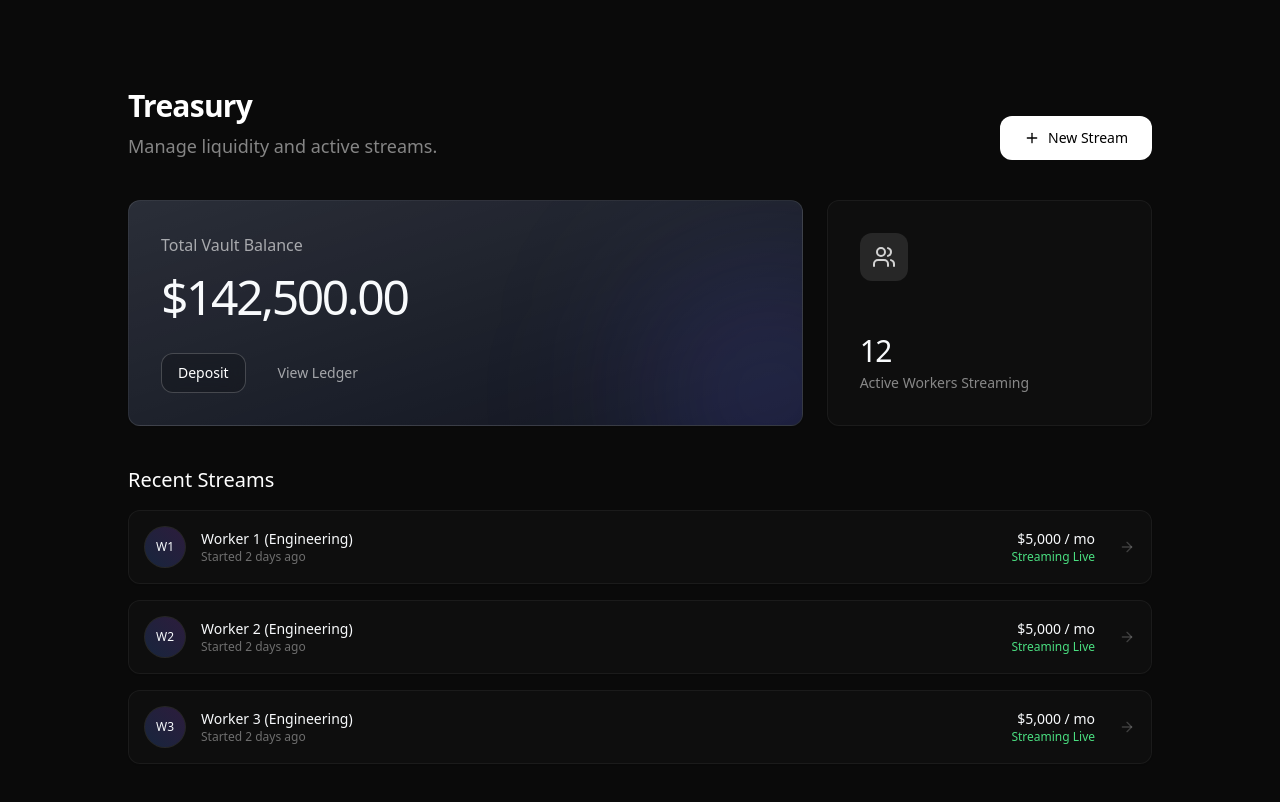
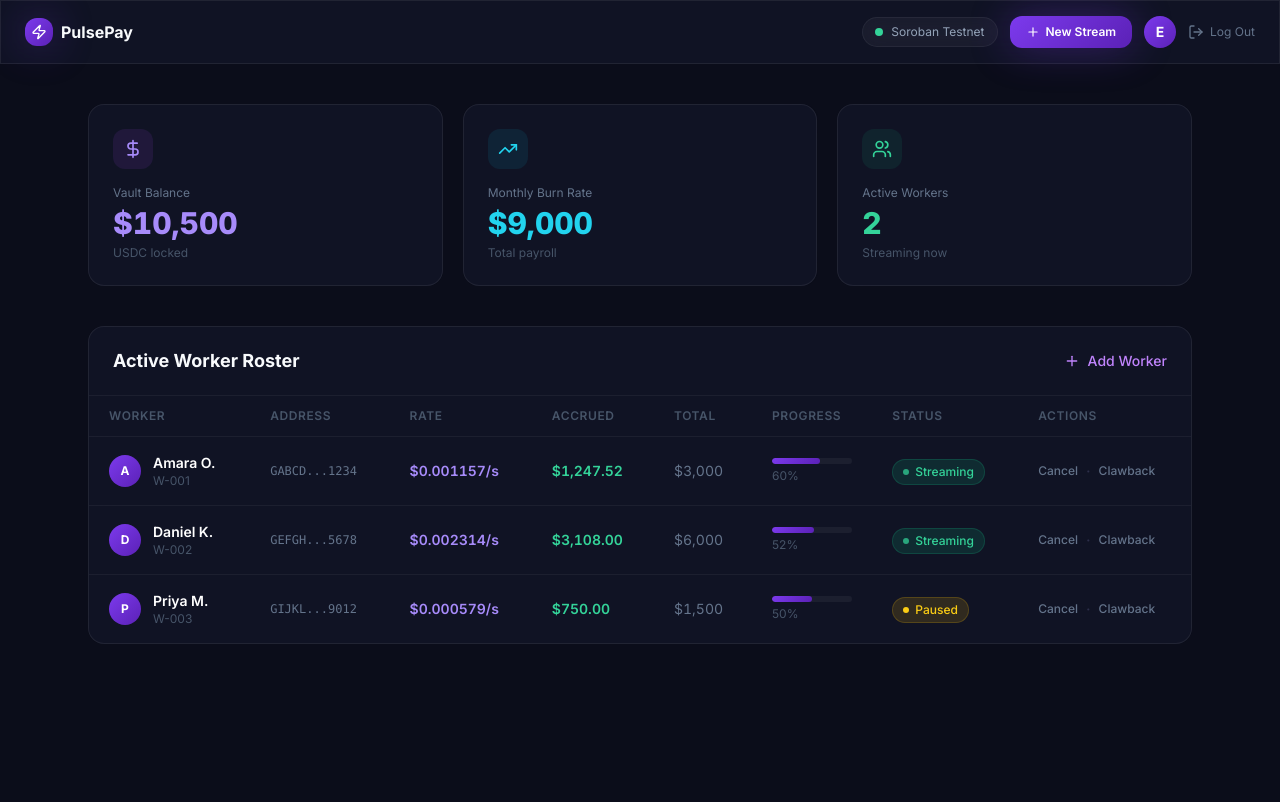
Before and after one commit to PulsePay-Agency/pulsepay, a Next.js app in the folder apps/frontend/: page /dashboard/employer in a window 1280 px wide. Shown: the top 802 px of the page. Built offline with nearby package versions, Linux system fonts and the light colour scheme.

Commit message:
feat(dashboard): overhaul employer treasury with stream creation modal

```diff
--- a/apps/frontend/src/app/dashboard/employer/page.tsx
+++ b/apps/frontend/src/app/dashboard/employer/page.tsx
@@ -1,111 +1,234 @@
 "use client";
+import { useState } from "react";
+import { useRouter } from "next/navigation";
+import { Zap, Plus, TrendingUp, Users, DollarSign, LogOut, X, AlertCircle } from "lucide-react";
+import Link from "next/link";
 
-import { motion } from "framer-motion";
-import { Button } from "@/components/ui/button";
-import { Card, CardContent } from "@/components/ui/card";
-import { Plus, Users, ArrowRight } from "lucide-react";
-import { useRouter } from "next/navigation";
-
-export default function EmployerDashboard() {
-  const router = useRouter();
+/* ─── New Stream Modal ───────────────────────────── */
+function NewStreamModal({ onClose }: { onClose: () => void }) {
+  const [form, setForm] = useState({ worker: "", monthly: "", weeks: "4" });
+  const monthly = Number(form.monthly) || 0;
+  const weeks = Number(form.weeks) || 4;
+  const total = (monthly / 30) * (weeks * 7);
+  const ratePerSec = total / (weeks * 7 * 86400);
 
   return (
-    <div className="flex-1 bg-[#0a0a0a] min-h-screen text-white p-6 md:p-12 font-sans">
-      <div className="max-w-5xl mx-auto space-y-10 mt-10">
-
-        <motion.header
-          initial={{ opacity: 0, y: -20 }}
-          animate={{ opacity: 1, y: 0 }}
-          transition={{ duration: 0.6, ease: [0.16, 1, 0.3, 1] }}
-          className="flex justify-between items-end"
-        >
+    <div className="fixed inset-0 bg-black/70 backdrop-blur-sm flex items-center justify-center z-50 p-4">
+      <div className="glass rounded-3xl w-full max-w-lg border border-white/10">
+        <div className="flex items-center justify-between p-6 border-b border-white/5">
+          <h3 className="text-lg font-bold">Create New Stream</h3>
+          <button onClick={onClose} className="text-[#64748B] hover:text-white transition-colors">
+            <X className="w-5 h-5" />
+          </button>
+        </div>
+        <div className="p-6 space-y-5">
           <div>
-            <h1 className="text-3xl font-semibold tracking-tight mb-2">Treasury</h1>
-            <p className="text-white/50 text-lg">Manage liquidity and active streams.</p>
+            <label className="block text-xs text-[#64748B] font-medium mb-2">Worker Stellar Address or Passkey ID</label>
+            <input
+              value={form.worker}
+              onChange={e => setForm(f => ({ ...f, worker: e.target.value }))}
+              placeholder="GABCDEF123... or passkey:user@example.com"
+              className="w-full glass-light border border-white/10 rounded-xl px-4 py-3 text-sm text-white placeholder-[#475569] focus:outline-none focus:border-purple-500/50 transition-colors"
+            />
           </div>
-          <Button className="h-11 bg-white text-black hover:bg-white/90 rounded-xl font-medium px-6">
-            <Plus className="w-4 h-4 mr-2" />
-            New Stream
-          </Button>
-        </motion.header>
-
-        <div className="grid md:grid-cols-3 gap-6">
-          <motion.div
-            initial={{ opacity: 0, scale: 0.95 }}
-            animate={{ opacity: 1, scale: 1 }}
-            transition={{ duration: 0.6, delay: 0.1 }}
-            className="md:col-span-2"
-          >
-            <Card className="bg-gradient-to-br from-white/10 to-transparent border-white/10 h-full relative overflow-hidden">
-              <div className="absolute -bottom-24 -right-24 w-64 h-64 bg-indigo-500/20 blur-[80px] rounded-full pointer-events-none" />
-              <CardContent className="p-8 flex flex-col justify-between h-full relative z-10">
-                <p className="text-white/60 font-medium mb-4">Total Vault Balance</p>
-                <div className="text-5xl font-medium tracking-tighter tabular-nums mb-8">
-                  $142,500.00
-                </div>
-                <div className="flex gap-4">
-                  <Button variant="outline" className="border-white/20 bg-black/20 backdrop-blur hover:bg-white/10 rounded-lg text-white">
-                    Deposit
-                  </Button>
-                  <Button variant="ghost" className="text-white/60 hover:text-white">
-                    View Ledger
-                  </Button>
-                </div>
-              </CardContent>
-            </Card>
-          </motion.div>
-
-          <motion.div
-            initial={{ opacity: 0, scale: 0.95 }}
-            animate={{ opacity: 1, scale: 1 }}
-            transition={{ duration: 0.6, delay: 0.2 }}
-          >
-            <Card className="bg-white/[0.02] border-white/5 h-full">
-              <CardContent className="p-8 flex flex-col justify-between h-full">
-                <div className="w-12 h-12 bg-white/10 rounded-xl flex items-center justify-center mb-6">
-                  <Users className="w-6 h-6 text-white/80" />
+          <div className="grid grid-cols-2 gap-4">
+            <div>
+              <label className="block text-xs text-[#64748B] font-medium mb-2">Monthly Salary (USDC)</label>
+              <input
+                type="number"
+                value={form.monthly}
+                onChange={e => setForm(f => ({ ...f, monthly: e.target.value }))}
+                placeholder="3000"
+                className="w-full glass-light border border-white/10 rounded-xl px-4 py-3 text-sm text-white placeholder-[#475569] focus:outline-none focus:border-purple-500/50 transition-colors"
+              />
             </div>
             <div>
-                  <p className="text-3xl font-medium tracking-tighter mb-1">12</p>
-                  <p className="text-white/50 text-sm">Active Workers Streaming</p>
+              <label className="block text-xs text-[#64748B] font-medium mb-2">Stream Duration (weeks)</label>
+              <select
+                value={form.weeks}
+                onChange={e => setForm(f => ({ ...f, weeks: e.target.value }))}
+                className="w-full glass-light border border-white/10 rounded-xl px-4 py-3 text-sm text-white focus:outline-none focus:border-purple-500/50 transition-colors bg-[#131629]"
+              >
+                {[2, 4, 8, 12, 24, 52].map(w => <option key={w} value={w}>{w} weeks</option>)}
+              </select>
             </div>
-              </CardContent>
-            </Card>
-          </motion.div>
           </div>
 
-        <motion.div
-          initial={{ opacity: 0, y: 20 }}
-          animate={{ opacity: 1, y: 0 }}
-          transition={{ duration: 0.6, delay: 0.3 }}
-          className="space-y-4"
-        >
-          <h2 className="text-xl font-medium">Recent Streams</h2>
-
-          {[1, 2, 3].map((i) => (
-            <Card key={i} className="bg-white/[0.02] border-white/5 hover:bg-white/[0.04] transition-colors cursor-pointer group">
-              <CardContent className="p-4 flex items-center justify-between">
-                <div className="flex items-center gap-4">
-                  <div className="w-10 h-10 rounded-full bg-gradient-to-tr from-blue-500/20 to-purple-500/20 ring-1 ring-white/10 flex items-center justify-center">
-                    <span className="text-xs font-medium">W{i}</span>
+          {/* Preview card */}
+          {monthly > 0 && (
+            <div className="glass-light rounded-2xl p-5 border border-purple-500/15">
+              <p className="text-xs text-[#7C3AED] font-semibold uppercase tracking-wider mb-4">Stream Preview</p>
+              <div className="grid grid-cols-3 gap-3">
+                {[
+                  { l: "Total Deposit", v: `$${total.toFixed(2)}`, c: "text-white" },
+                  { l: "Rate / Second", v: `$${ratePerSec.toFixed(7)}`, c: "text-[#A78BFA]" },
+                  { l: "Duration", v: `${weeks}w`, c: "text-cyan-400" },
+                ].map(({ l, v, c }) => (
+                  <div key={l} className="text-center">
+                    <p className={`text-sm font-bold ticker ${c}`}>{v}</p>
+                    <p className="text-xs text-[#475569] mt-1">{l}</p>
                   </div>
-                  <div>
-                    <p className="font-medium text-sm">Worker {i} (Engineering)</p>
-                    <p className="text-xs text-white/40">Started 2 days ago</p>
+                ))}
               </div>
             </div>
-                <div className="flex items-center gap-6">
-                  <div className="text-right">
-                    <p className="font-medium text-sm tabular-nums">$5,000 / mo</p>
-                    <p className="text-xs text-green-400">Streaming Live</p>
+          )}
+
+          <div className="bg-yellow-500/10 border border-yellow-500/20 rounded-xl px-4 py-3 flex items-start gap-3">
+            <AlertCircle className="w-4 h-4 text-yellow-400 flex-shrink-0 mt-0.5" />
+            <p className="text-xs text-yellow-300">Funds are locked non-custodially in the Soroban vault. Unstreamed capital can be clawed back if the stream is cancelled.</p>
           </div>
-                  <ArrowRight className="w-4 h-4 text-white/20 group-hover:text-white/60 transition-colors" />
+
+          <div className="flex gap-3 pt-2">
+            <button onClick={onClose} className="flex-1 glass-light border border-white/5 text-white font-semibold py-3 rounded-xl hover:bg-white/10 transition-colors">
+              Cancel
+            </button>
+            <button
+              disabled={!form.worker || !form.monthly}
+              className="flex-1 gradient-purple glow-purple text-white font-semibold py-3 rounded-xl hover:opacity-90 transition-opacity disabled:opacity-40"
+            >
+              Fund & Launch Stream
+            </button>
           </div>
-              </CardContent>
-            </Card>
-          ))}
-        </motion.div>
+        </div>
       </div>
     </div>
   );
 }
+
+/* ─── Data ───────────────────────────────────────── */
+const workers = [
+  { id: "W-001", name: "Amara O.", address: "GABCD...1234", rate: "$0.001157/s", accrued: "$1,247.52", total: "$3,000", status: "Streaming", pct: 60 },
+  { id: "W-002", name: "Daniel K.", address: "GEFGH...5678", rate: "$0.002314/s", accrued: "$3,108.00", total: "$6,000", status: "Streaming", pct: 52 },
+  { id: "W-003", name: "Priya M.", address: "GIJKL...9012", rate: "$0.000579/s", accrued: "$750.00", total: "$1,500", status: "Paused", pct: 50 },
+];
+
+export default function EmployerDashboard() {
+  const router = useRouter();
+  const [showModal, setShowModal] = useState(false);
+
+  const totalVault = 10500;
+  const totalActive = 2;
+  const monthlyBurn = 9000;
+
+  return (
+    <div className="min-h-screen bg-[#0B0D1A]">
+      {/* Header */}
+      <header className="glass border-b border-white/5 px-6 h-16 flex items-center justify-between sticky top-0 z-40">
+        <Link href="/" className="flex items-center gap-2 font-bold text-base">
+          <div className="w-7 h-7 gradient-purple rounded-lg flex items-center justify-center glow-purple">
+            <Zap className="w-4 h-4 text-white" />
+          </div>
+          PulsePay
+        </Link>
+        <div className="flex items-center gap-3">
+          <div className="hidden sm:flex items-center gap-2 glass-light border border-white/5 rounded-full px-3 py-1.5">
+            <span className="w-2 h-2 rounded-full bg-emerald-400 animate-pulse" />
+            <span className="text-xs text-[#94A3B8]">Soroban Testnet</span>
+          </div>
+          <button
+            onClick={() => setShowModal(true)}
+            className="gradient-purple glow-purple text-white text-xs font-semibold px-4 py-2 rounded-xl hover:opacity-90 transition-opacity flex items-center gap-1.5"
+          >
+            <Plus className="w-3.5 h-3.5" /> New Stream
+          </button>
+          <div className="w-8 h-8 gradient-purple rounded-full flex items-center justify-center text-white font-bold text-sm">E</div>
+          <button onClick={() => router.push("/")} className="flex items-center gap-1.5 text-xs text-[#64748B] hover:text-white transition-colors">
+            <LogOut className="w-4 h-4" /> <span className="hidden sm:inline">Log Out</span>
+          </button>
+        </div>
+      </header>
+
+      <main className="max-w-6xl mx-auto px-6 py-10">
+        {/* Overview cards */}
+        <div className="grid sm:grid-cols-3 gap-5 mb-10">
+          {[
+            { icon: DollarSign, label: "Vault Balance", value: `$${totalVault.toLocaleString()}`, sub: "USDC locked", color: "text-[#A78BFA]", bg: "bg-purple-500/10" },
+            { icon: TrendingUp, label: "Monthly Burn Rate", value: `$${monthlyBurn.toLocaleString()}`, sub: "Total payroll", color: "text-cyan-400", bg: "bg-cyan-500/10" },
+            { icon: Users, label: "Active Workers", value: `${totalActive}`, sub: "Streaming now", color: "text-emerald-400", bg: "bg-emerald-500/10" },
+          ].map(({ icon: Icon, label, value, sub, color, bg }) => (
+            <div key={label} className="glass rounded-2xl p-6 border border-white/5">
+              <div className={`w-10 h-10 ${bg} rounded-xl flex items-center justify-center mb-4`}>
+                <Icon className={`w-5 h-5 ${color}`} />
+              </div>
+              <p className="text-xs text-[#64748B] mb-1">{label}</p>
+              <p className={`text-3xl font-extrabold ticker ${color}`}>{value}</p>
+              <p className="text-xs text-[#475569] mt-1">{sub}</p>
+            </div>
+          ))}
+        </div>
+
+        {/* Worker roster table */}
+        <div className="glass rounded-2xl border border-white/5 overflow-hidden">
+          <div className="flex items-center justify-between px-6 py-5 border-b border-white/5">
+            <h2 className="font-bold text-lg">Active Worker Roster</h2>
+            <button
+              onClick={() => setShowModal(true)}
+              className="flex items-center gap-2 text-sm text-purple-400 hover:text-purple-300 transition-colors font-medium"
+            >
+              <Plus className="w-4 h-4" /> Add Worker
+            </button>
+          </div>
+
+          {/* Desktop table */}
+          <div className="overflow-x-auto">
+            <table className="w-full">
+              <thead>
+                <tr className="border-b border-white/5">
+                  {["Worker", "Address", "Rate", "Accrued", "Total", "Progress", "Status", "Actions"].map(h => (
+                    <th key={h} className="px-5 py-3 text-left text-xs font-semibold text-[#475569] uppercase tracking-wider whitespace-nowrap">{h}</th>
+                  ))}
+                </tr>
+              </thead>
+              <tbody>
+                {workers.map((w) => (
+                  <tr key={w.id} className="border-b border-white/5 hover:bg-white/2 transition-colors last:border-0">
+                    <td className="px-5 py-4">
+                      <div className="flex items-center gap-3">
+                        <div className="w-8 h-8 gradient-purple rounded-full flex items-center justify-center text-white font-bold text-xs">
+                          {w.name[0]}
+                        </div>
+                        <div>
+                          <p className="text-sm font-semibold text-white">{w.name}</p>
+                          <p className="text-xs text-[#475569]">{w.id}</p>
+                        </div>
+                      </div>
+                    </td>
+                    <td className="px-5 py-4 text-xs text-[#64748B] font-mono">{w.address}</td>
+                    <td className="px-5 py-4 text-sm font-semibold ticker text-[#A78BFA] whitespace-nowrap">{w.rate}</td>
+                    <td className="px-5 py-4 text-sm font-semibold ticker text-emerald-400">{w.accrued}</td>
+                    <td className="px-5 py-4 text-sm ticker text-[#64748B]">{w.total}</td>
+                    <td className="px-5 py-4 min-w-[100px]">
+                      <div className="h-1.5 rounded-full bg-white/5 overflow-hidden">
+                        <div className="h-full gradient-purple rounded-full" style={{ width: `${w.pct}%` }} />
+                      </div>
+                      <p className="text-xs text-[#475569] mt-1">{w.pct}%</p>
+                    </td>
+                    <td className="px-5 py-4">
+                      <span className={`inline-flex items-center gap-1.5 px-2.5 py-1 rounded-full text-xs font-medium whitespace-nowrap ${
+                        w.status === "Streaming"
+                          ? "bg-emerald-500/15 text-emerald-400 border border-emerald-500/20"
+                          : "bg-yellow-500/15 text-yellow-400 border border-yellow-500/20"
+                      }`}>
+                        <span className={`w-1.5 h-1.5 rounded-full ${w.status === "Streaming" ? "bg-emerald-400 animate-pulse" : "bg-yellow-400"}`} />
+                        {w.status}
+                      </span>
+                    </td>
+                    <td className="px-5 py-4">
+                      <div className="flex items-center gap-2">
+                        <button className="text-xs text-[#64748B] hover:text-red-400 transition-colors font-medium">Cancel</button>
+                        <span className="text-[#2D2F4A]">·</span>
+                        <button className="text-xs text-[#64748B] hover:text-cyan-400 transition-colors font-medium">Clawback</button>
+                      </div>
+                    </td>
+                  </tr>
+                ))}
+              </tbody>
+            </table>
+          </div>
+        </div>
+      </main>
+
+      {showModal && <NewStreamModal onClose={() => setShowModal(false)} />}
+    </div>
+  );
+}
```
Lines whose indentation alone changed are shown as unchanged.
